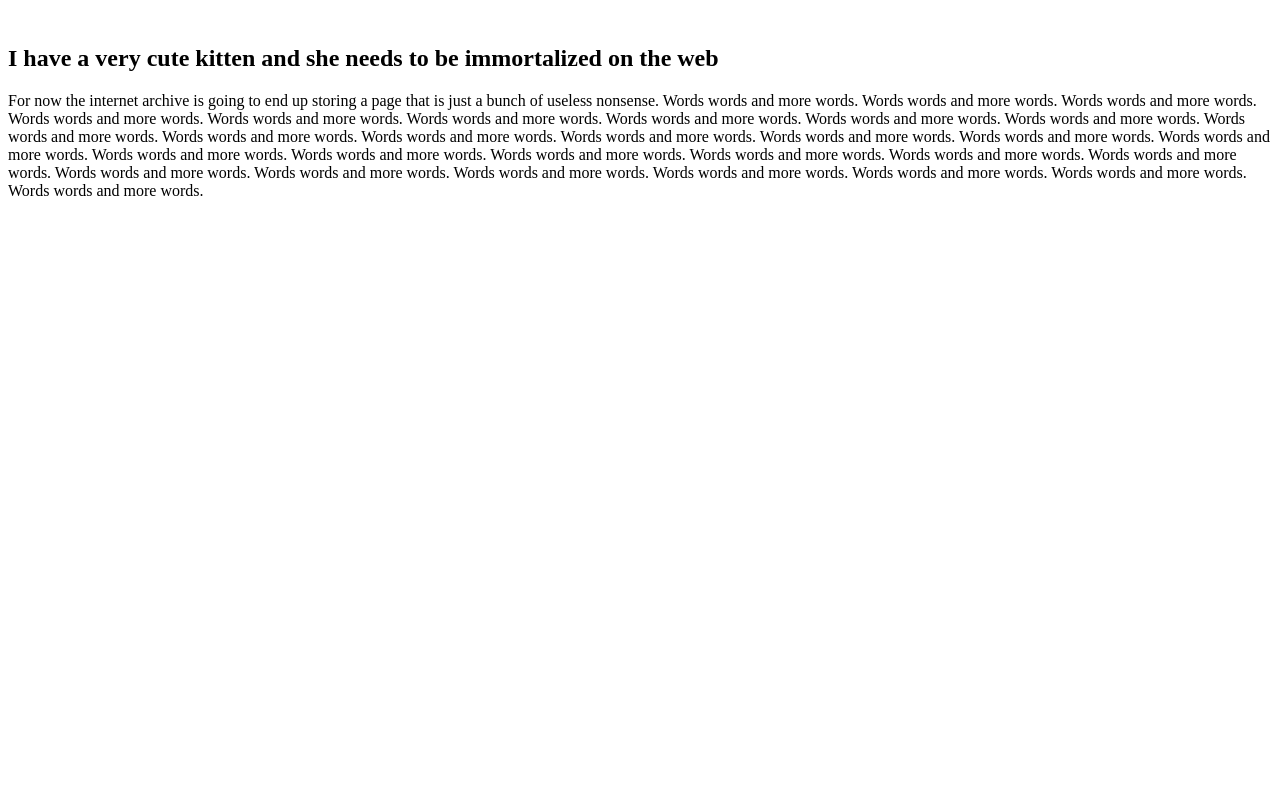
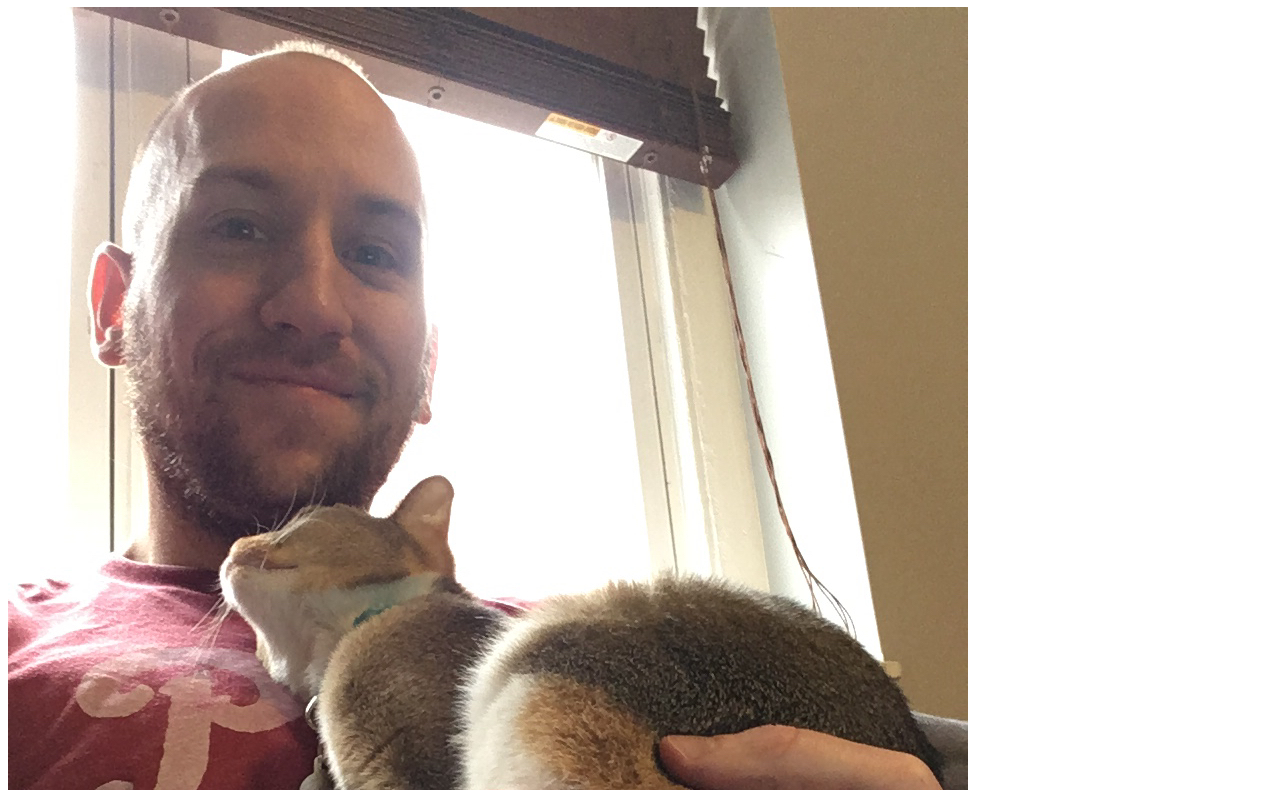
Before and after one commit to theronhalsey/theronhalsey.github.io, a plain HTML site: page index.html in a window 1280 px wide. Shown: the part 73-863 px from the top of the page. Before the commit the page ends 800 px from the top, so only its background shows below. Drawn offline with Linux system fonts and the light colour scheme.

Commit message:
very basic photo

```diff
--- a/index.html
+++ b/index.html
@@ -9,7 +9,7 @@
 <body>
     <h1>This will be a web page about a cat!</h1>
 
-    <img href="https://files.slack.com/files-tmb/T3S3PFREE-F926LN371-e22386eb99/image_uploaded_from_ios_1024.jpg">
+    <img src="cleo.jpg">
 
     <h2>I have a very cute kitten and she needs to be immortalized on the web</h2>
 
```
Also changed, not shown: cleo.jpg (added).
